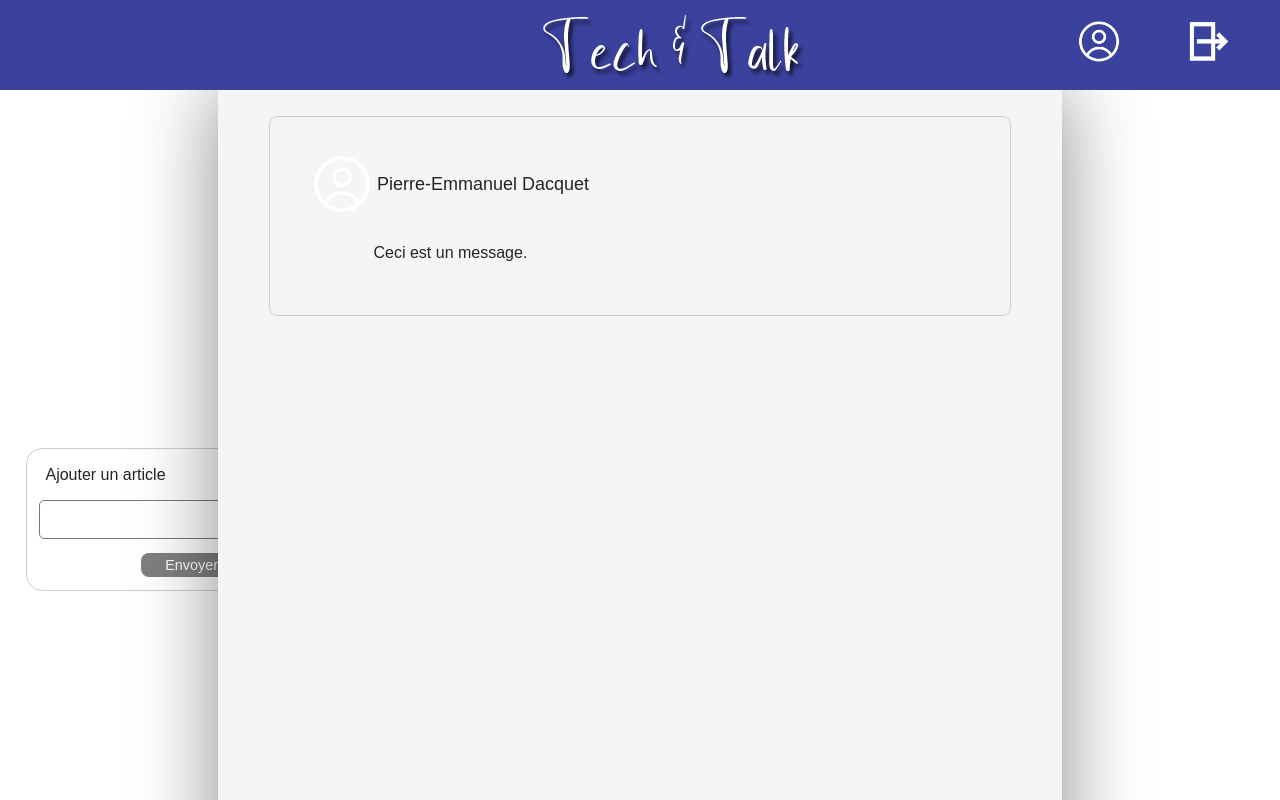
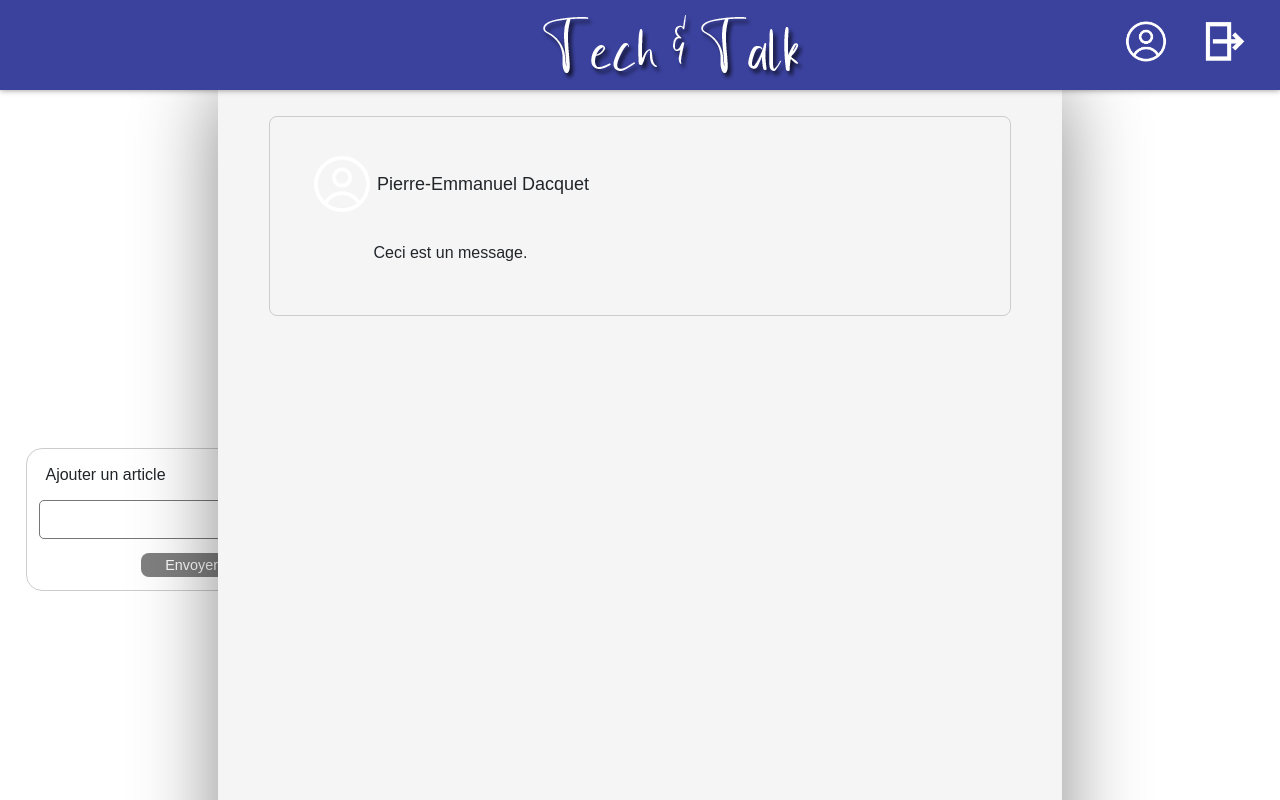
Before and after one commit to Hashiix/Front-end-Project-T-C, an Angular app: page /home in a window 1280 px wide. Built offline with nearby package versions, Linux system fonts and the light colour scheme; sample sign-in values are in the browser's storage.

Commit message:
change minor css

```diff
--- a/src/app/modules/home-online/home-online.component.css
+++ b/src/app/modules/home-online/home-online.component.css
@@ -10,6 +10,7 @@ header {
   color: white;
   z-index: 1;
   position: fixed;
+  box-shadow: 0px 0px 6px 0px rgba(0,0,0,0.45);
 
   display: flex;
   justify-content: space-between;
@@ -27,7 +28,7 @@ header {
 }
 
 .profile {
-  margin-left: 30%;
+  margin-left: 50%;
 }
 
 
```
